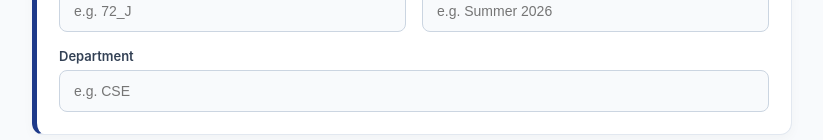
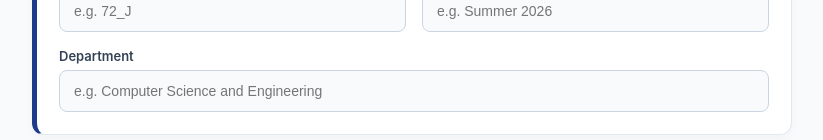
Before and after one commit to jony99jrn/DIU-Cover-Page, a plain HTML site: page index.html in a window 1280 px wide. Shown: the part 812-952 px from the top of the page, without its empty margins (228-1051 px from the left). Drawn offline with Linux system fonts and the light colour scheme.

Commit message:
Update  CSE to Computer Science and Engineering in submitted by section ..index.html

```diff
--- a/index.html
+++ b/index.html
@@ -96,7 +96,7 @@
 
             <div class="input-group full-width">
               <label for="studentDept">Department</label>
-              <input type="text" id="studentDept" placeholder="e.g. CSE">
+              <input type="text" id="studentDept" placeholder="e.g. Computer Science and Engineering">
             </div>
           </div>
         </div>
```
